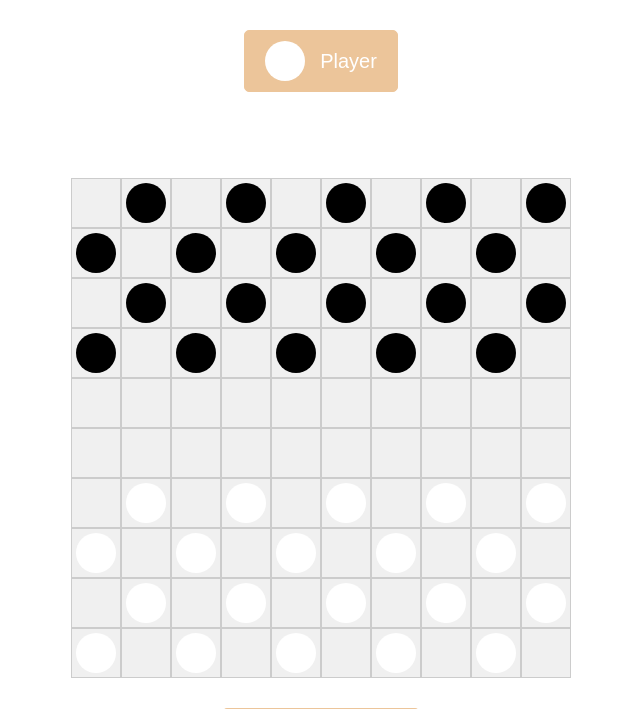
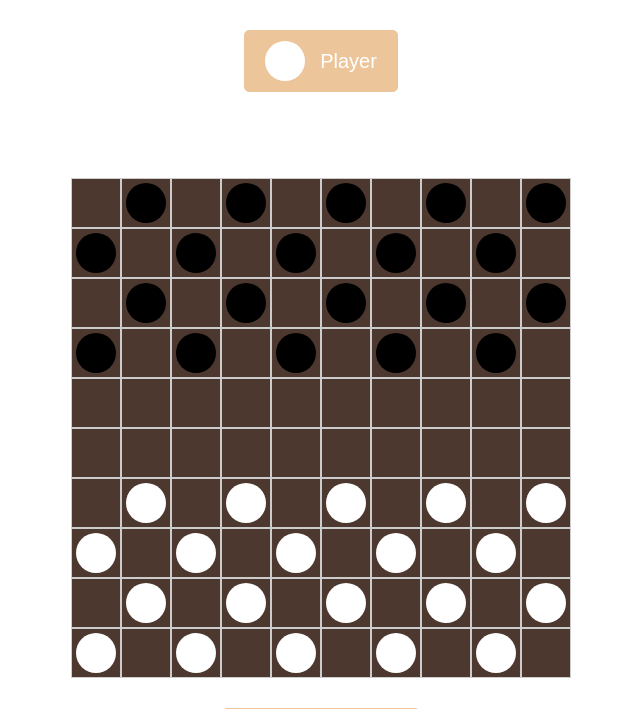
Before and after one commit to cs399f24/Checkers, a Flask app: page / in a window 1280 px wide. Shown: the top 709 px of the page, without its empty margins (319-959 px from the left). Run offline with Flask 3, Linux system fonts and the light colour scheme; some libraries are stand-ins or nearby versions.

Commit message:
got rid of the background color

```diff
--- a/static/styles.css
+++ b/static/styles.css
@@ -80,7 +80,6 @@ body {
   display: flex;
   align-items: center;
   justify-content: center;
-  background-color: #f0f0f0; /* Default color for empty cells */
   border: 1px solid #ccc; /* cell border color */
   box-sizing: border-box;
 }
```
